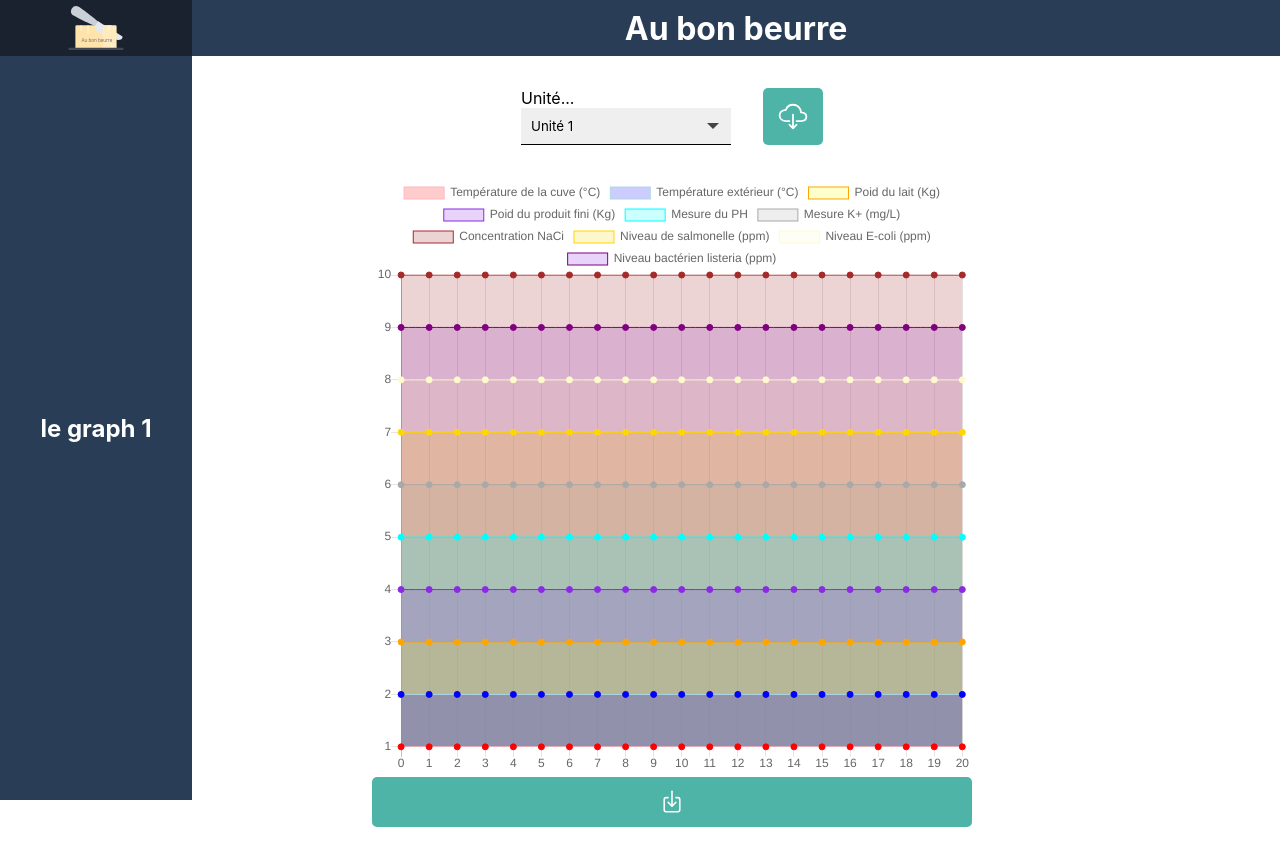
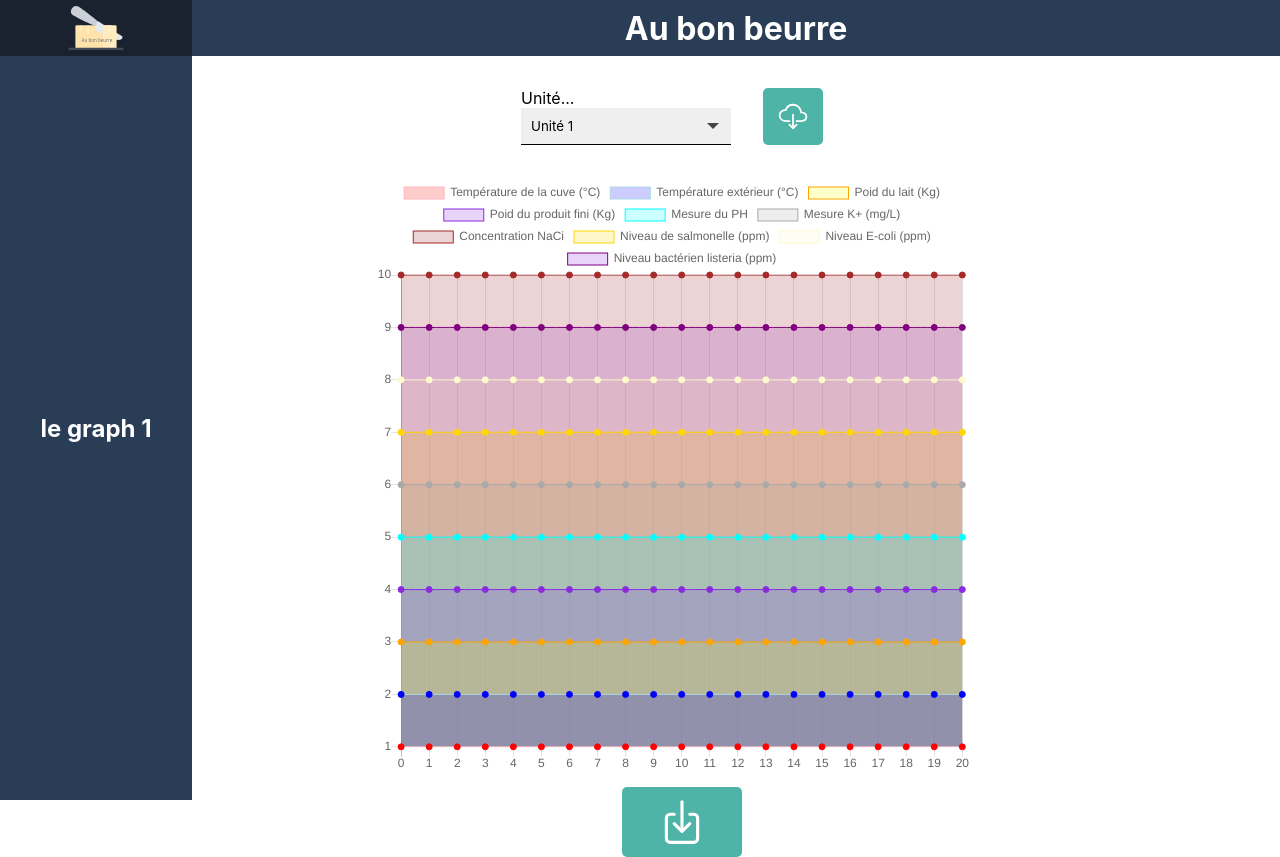
Before and after one commit to marceaudavid/devops, a Vue app in the folder app/web/: page / in a window 1280 px wide. Before the commit the page ends 827 px from the top, so only its background shows below. Built offline with nearby package versions, Linux system fonts and the light colour scheme; no server answers.

Commit message:
Resize download button

```diff
--- a/app/web/src/components/Graph.vue
+++ b/app/web/src/components/Graph.vue
@@ -1,5 +1,5 @@
 <template>
-  <div id="PDF" class="area">
+  <div class="area">
     <form name="Form">
       <div class="input-field">
         <label for="unit">Unité...</label>
@@ -26,7 +26,7 @@
         </div>
       </div>
     </form>
-    <line-chart :chart-data="datacollection"></line-chart>
+    <line-chart id="pdf" :chart-data="datacollection"></line-chart>
     <div class="row-button">
       <a class="exportButton" @click="exportButton()">
         <img class="download-upload" src="../assets/download-outline.svg" alt="download-upload" />
@@ -380,8 +380,7 @@ export default {
             var nec = parseInt(results[i].e_coli_bacterium_level);
             var nbl = parseInt(results[i].listeria_bacterium_level);
 
-            var ti = results[i].creation_time.split("T");
-            console.log(mk);
+            var ti = results[i].creation_time;
             temperatureCuve.push(tc);
             temperatureExterieur.push(te);
             poidLait.push(pl);
@@ -420,7 +419,7 @@ export default {
     },
     exportButton() {
       // Default export is a4 paper, portrait, using millimeters for units
-      var element = document.getElementById("PDF");
+      var element = document.getElementById("pdf");
       html2pdf(element);
     }
   }
@@ -537,18 +536,21 @@ form {
   height: 50%;
 }
 .row-button {
-  display: inline-flex;
-  background-color: #4eb4a8;
+  display: flex;
   width: 100%;
-  height: 7%;
   justify-content: center;
   align-items: center;
   border-radius: 5px;
   cursor: pointer;
+  margin: 10px;
 }
 .exportButton {
-  width: 50%;
-  height: 50%;
+  width: 100px;
+  border-radius: 5px;
+  background-color: #4eb4a8;
+  height: 50px;
+  border-radius: 5px;
+  padding: 10px;
 }
 .download-upload {
   width: 100%;
```
